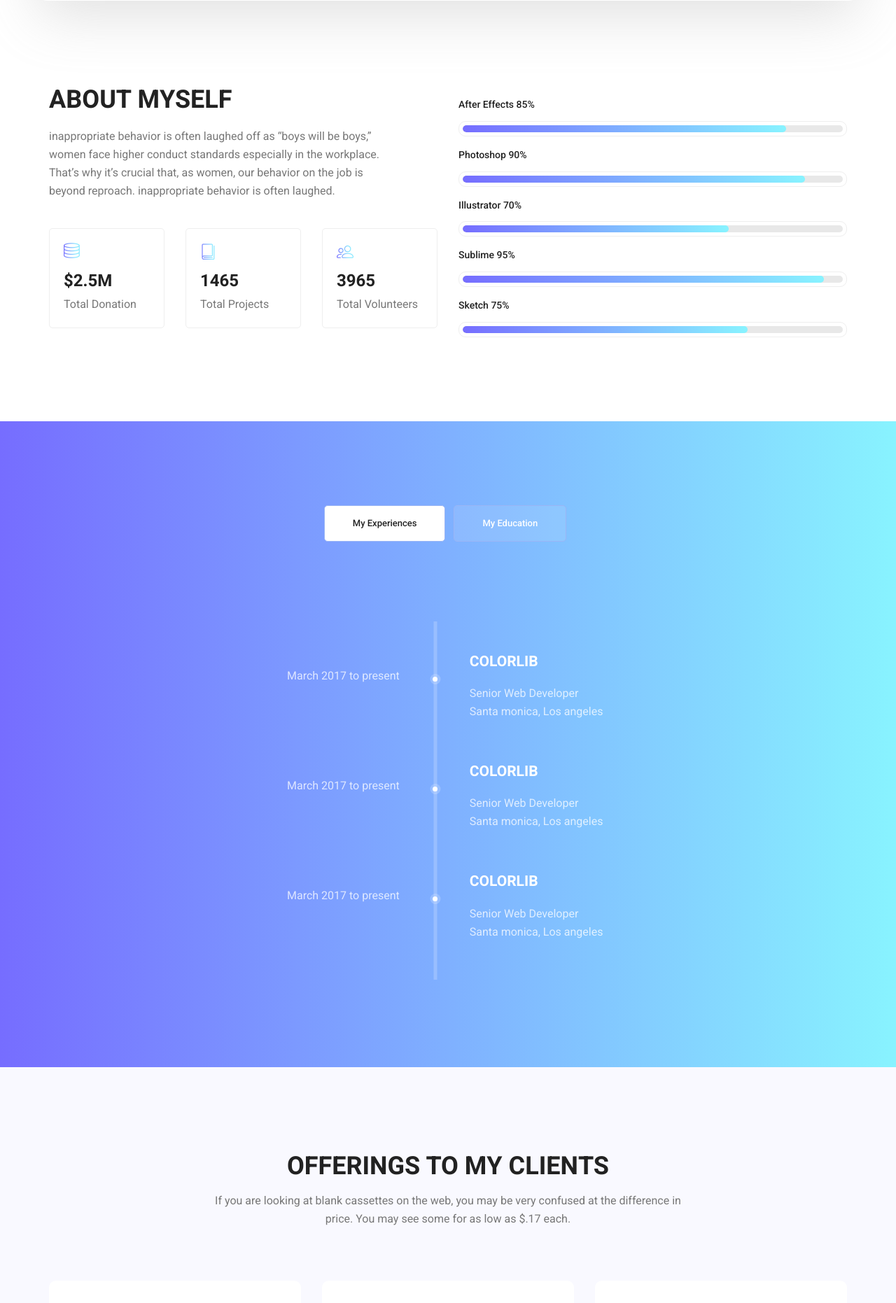
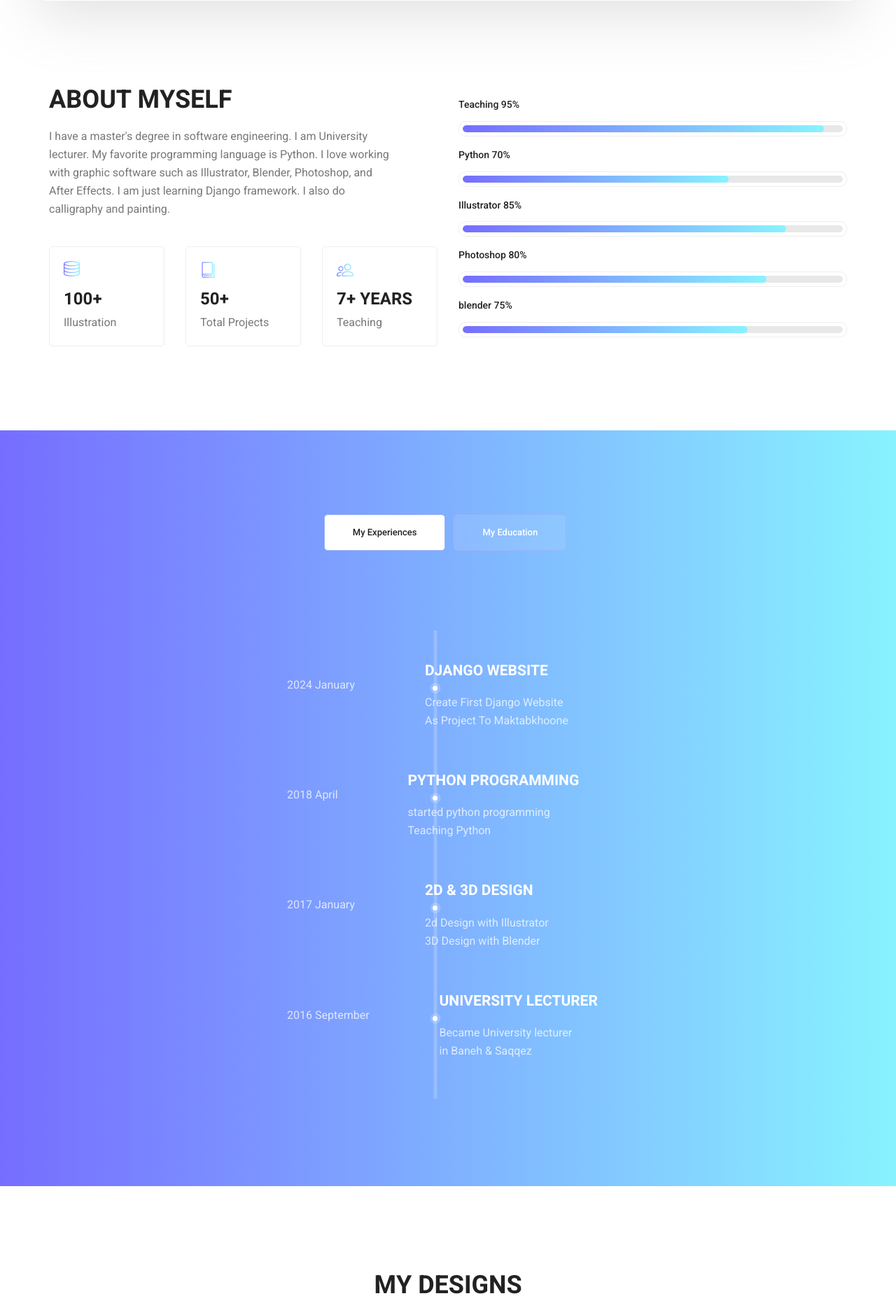
Before and after one commit to asrinvakili/CVwebsite, a Django app: page / in a window 1280 px wide. Shown: the part 959-2821 px from the top of the page at 70% size. Run offline with Django 5.2, Linux system fonts and the light colour scheme; some libraries are stand-ins or nearby versions.

Commit message:
setting up Home

```diff
--- a/templates/index.html
+++ b/templates/index.html
@@ -9,27 +9,27 @@
         			<div class="col-lg-6">
         				<div class="welcome_text">
         					<h4>About Myself</h4>
-        					<p>inappropriate behavior is often laughed off as “boys will be boys,” women face higher conduct standards especially in the workplace. That’s why it’s crucial that, as women, our behavior on the job is beyond reproach. inappropriate behavior is often laughed.</p>
+        					<p>I have a master's degree in software engineering. I am University lecturer. My favorite programming language is Python. I love working with graphic software such as Illustrator, Blender, Photoshop, and After Effects. I am just learning Django framework. I also do calligraphy and painting.</p>
         					<div class="row">
         						<div class="col-md-4">
         							<div class="wel_item">
         								<i class="lnr lnr-database"></i>
-        								<h4>$2.5M</h4>
-        								<p>Total Donation</p>
+        								<h4>100+</h4>
+        								<p>Illustration</p>
         							</div>
         						</div>
         						<div class="col-md-4">
         							<div class="wel_item">
         								<i class="lnr lnr-book"></i>
-        								<h4>1465</h4>
+        								<h4>50+</h4>
         								<p>Total Projects</p>
         							</div>
         						</div>
         						<div class="col-md-4">
         							<div class="wel_item">
         								<i class="lnr lnr-users"></i>
-        								<h4>3965</h4>
-        								<p>Total Volunteers</p>
+        								<h4>7+ Years</h4>
+        								<p>Teaching</p>
         							</div>
         						</div>
         					</div>
@@ -39,7 +39,23 @@
         				<div class="tools_expert">
         					<div class="skill_main">
 								<div class="skill_item">
-									<h4>After Effects <span class="counter">85</span>%</h4>
+									<h4>Teaching <span class="counter">95</span>%</h4>
+									<div class="progress_br">
+										<div class="progress">
+											<div class="progress-bar" role="progressbar" aria-valuenow="95" aria-valuemin="0" aria-valuemax="100"></div>
+										</div>
+									</div>
+								</div>
+								<div class="skill_item">
+									<h4>Python <span class="counter">70</span>%</h4>
+									<div class="progress_br">
+										<div class="progress">
+											<div class="progress-bar" role="progressbar" aria-valuenow="70" aria-valuemin="0" aria-valuemax="100"></div>
+										</div>
+									</div>
+								</div>
+								<div class="skill_item">
+									<h4>Illustrator <span class="counter">85</span>%</h4>
 									<div class="progress_br">
 										<div class="progress">
 											<div class="progress-bar" role="progressbar" aria-valuenow="85" aria-valuemin="0" aria-valuemax="100"></div>
@@ -47,31 +63,15 @@
 									</div>
 								</div>
 								<div class="skill_item">
-									<h4>Photoshop <span class="counter">90</span>%</h4>
+									<h4>Photoshop <span class="counter">80</span>%</h4>
 									<div class="progress_br">
 										<div class="progress">
-											<div class="progress-bar" role="progressbar" aria-valuenow="90" aria-valuemin="0" aria-valuemax="100"></div>
+											<div class="progress-bar" role="progressbar" aria-valuenow="80" aria-valuemin="0" aria-valuemax="100"></div>
 										</div>
 									</div>
 								</div>
 								<div class="skill_item">
-									<h4>Illustrator <span class="counter">70</span>%</h4>
-									<div class="progress_br">
-										<div class="progress">
-											<div class="progress-bar" role="progressbar" aria-valuenow="70" aria-valuemin="0" aria-valuemax="100"></div>
-										</div>
-									</div>
-								</div>
-								<div class="skill_item">
-									<h4>Sublime <span class="counter">95</span>%</h4>
-									<div class="progress_br">
-										<div class="progress">
-											<div class="progress-bar" role="progressbar" aria-valuenow="95" aria-valuemin="0" aria-valuemax="100"></div>
-										</div>
-									</div>
-								</div>
-								<div class="skill_item">
-									<h4>Sketch <span class="counter">75</span>%</h4>
+									<h4>blender <span class="counter">75</span>%</h4>
 									<div class="progress_br">
 										<div class="progress">
 											<div class="progress-bar" role="progressbar" aria-valuenow="75" aria-valuemin="0" aria-valuemax="100"></div>
@@ -95,7 +95,7 @@
 							<a class="nav-link active" id="home-tab" data-toggle="tab" href="#home" role="tab" aria-controls="home" aria-selected="true">My Experiences</a>
 						</li>
 						<li class="nav-item">
-							<a class="nav-link" id="profile-tab" data-toggle="tab" href="#profile" role="tab" aria-controls="profile" aria-selected="false">My Education</a>
+							<a class="nav-link" id="profile-tab" data-toggle="tab" href="#profile" role="tab" aria-controls="about" aria-selected="false">My Education</a>
 						</li>
 					</ul>
 					<div class="tab-content" id="myTabContent">
@@ -105,11 +105,11 @@
 									<span></span>
 									<div class="media">
 										<div class="d-flex">
-											<p>March 2017 to present</p>
+											<p>2024 January</p>
 										</div>
 										<div class="media-body">
-											<h4>Colorlib</h4>
-											<p>Senior Web Developer <br />Santa monica, Los angeles</p>
+											<h4>Django Website</h4>
+											<p>Create First Django Website <br />As Project To Maktabkhoone</p>
 										</div>
 									</div>
 								</li>
@@ -117,11 +117,23 @@
 									<span></span>
 									<div class="media">
 										<div class="d-flex">
-											<p>March 2017 to present</p>
+											<p>2018 April</p>
 										</div>
 										<div class="media-body">
-											<h4>Colorlib</h4>
-											<p>Senior Web Developer <br />Santa monica, Los angeles</p>
+											<h4>python programming</h4>
+											<p>started python programming <br /> Teaching Python</p>
+										</div>
+									</div>
+								</li>
+                                <li>
+									<span></span>
+									<div class="media">
+										<div class="d-flex">
+											<p>2017 January</p>
+										</div>
+										<div class="media-body">
+											<h4>2D & 3D Design</h4>
+											<p>2d Design with Illustrator <br />3D Design with Blender</p>
 										</div>
 									</div>
 								</li>
@@ -129,11 +141,11 @@
 								<span></span>
 									<div class="media">
 										<div class="d-flex">
-											<p>March 2017 to present</p>
+											<p>2016 September</p>
 										</div>
 										<div class="media-body">
-											<h4>Colorlib</h4>
-											<p>Senior Web Developer <br />Santa monica, Los angeles</p>
+											<h4>University Lecturer</h4>
+											<p>Became University lecturer <br />in Baneh & Saqqez</p>
 										</div>
 									</div>
 								</li>
@@ -141,15 +153,15 @@
 						</div>
 						<div class="tab-pane fade" id="profile" role="tabpanel" aria-labelledby="profile-tab">
 							<ul class="list">
-								<li>
+                                <li>
 									<span></span>
 									<div class="media">
 										<div class="d-flex">
-											<p>March 2017 to present</p>
+											<p>2016 July</p>
 										</div>
 										<div class="media-body">
-											<h4>Colorlib</h4>
-											<p>Senior Web Developer <br />Santa monica, Los angeles</p>
+											<h4>Masters Degree</h4>
+											<p>Finished Univbersity <br />Research sciences University</p>
 										</div>
 									</div>
 								</li>
@@ -157,11 +169,23 @@
 									<span></span>
 									<div class="media">
 										<div class="d-flex">
-											<p>March 2017 to present</p>
+											<p>2014 September</p>
 										</div>
 										<div class="media-body">
-											<h4>Colorlib</h4>
-											<p>Senior Web Developer <br />Santa monica, Los angeles</p>
+											<h4>University again</h4>
+											<p>Masters Degree in Software Engineering <br />Research sciences University</p>
+										</div>
+									</div>
+								</li>
+								<li>
+									<span></span>
+									<div class="media">
+										<div class="d-flex">
+											<p>2014 January</p>
+										</div>
+										<div class="media-body">
+											<h4>Bachelor's degree</h4>
+											<p>Finished University <br />Bachelor's degree in Software Engineering</p>
 										</div>
 									</div>
 								</li>
@@ -169,11 +193,11 @@
 								<span></span>
 									<div class="media">
 										<div class="d-flex">
-											<p>March 2017 to present</p>
+											<p>2009 September</p>
 										</div>
 										<div class="media-body">
-											<h4>Colorlib</h4>
-											<p>Senior Web Developer <br />Santa monica, Los angeles</p>
+											<h4>University</h4>
+											<p>Starting to PNU university <br />Software Engineering</p>
 										</div>
 									</div>
 								</li>
@@ -185,55 +209,13 @@
         </section>
         <!--================End My Tabs Area =================-->
 
-        <!--================Feature Area =================-->
-        <section class="feature_area p_120">
-        	<div class="container">
-        		<div class="main_title">
-        			<h2>offerings to my clients</h2>
-        			<p>If you are looking at blank cassettes on the web, you may be very confused at the difference in price. You may see some for as low as $.17 each.</p>
-        		</div>
-        		<div class="feature_inner row">
-        			<div class="col-lg-4 col-md-6">
-        				<div class="feature_item">
-        					<i class="flaticon-city"></i>
-        					<h4>Architecture</h4>
-        					<p>If you are looking at blank cassettes on the web, you may be very confused at the difference in price. You may see some for as low as $17 each.</p>
-        				</div>
-        			</div>
-        			<div class="col-lg-4 col-md-6">
-        				<div class="feature_item">
-        					<i class="flaticon-skyline"></i>
-        					<h4>Interior Design</h4>
-        					<p>If you are looking at blank cassettes on the web, you may be very confused at the difference in price. You may see some for as low as $17 each.</p>
-        				</div>
-        			</div>
-        			<div class="col-lg-4 col-md-6">
-        				<div class="feature_item">
-        					<i class="flaticon-sketch"></i>
-        					<h4>Concept Design</h4>
-        					<p>If you are looking at blank cassettes on the web, you may be very confused at the difference in price. You may see some for as low as $17 each.</p>
-        				</div>
-        			</div>
-        		</div>
-        	</div>
-        </section>
-        <!--================End Feature Area =================-->
 
         <!--================Home Gallery Area =================-->
         <section class="home_gallery_area p_120">
         	<div class="container">
         		<div class="main_title">
-        			<h2>Our Latest Featured Projects</h2>
-        			<p>Who are in extremely love with eco friendly system.</p>
-        		</div>
-        		<div class="isotope_fillter">
-        			<ul class="gallery_filter list">
-						<li class="active" data-filter="*"><a href="#">All</a></li>
-						<li data-filter=".brand"><a href="#">Vector</a></li>
-						<li data-filter=".manipul"><a href="#">Raster</a></li>
-						<li data-filter=".creative"><a href="#">UI/UX</a></li>
-						<li data-filter=".design"><a href="#">Printing</a></li>
-					</ul>
+        			<h2>My Designs</h2>
+        			<p>You can see my 2D and 3D designs.</p>
         		</div>
         	</div>
         	<div class="container">
@@ -241,129 +223,115 @@
         			<div class="col-lg-4 col-md-4 col-sm-6 brand manipul design print">
         				<div class="h_gallery_item">
         					<div class="g_img_item">
-        						<img class="img-fluid" src="{% static 'img/gallery/project-1.jpg' %}" alt="">
-        						<a class="light" href="{% static 'img/gallery/project-1.jpg' %}"><img src="{% static 'img/gallery/icon.png' %}" alt=""></a>
+        						<img class="img-fluid" src="{% static 'img/gallery/1.jpg' %}" alt="">
+        						<a class="light" href="{% static 'img/gallery/1.jpg' %}"><img src="{% static 'img/gallery/icon.png' %}" alt=""></a>
         					</div>
         					<div class="g_item_text">
-        						<h4>3D Helmet Design</h4>
-        						<p>Client Project</p>
+        						<h4>3D Home Design</h4>
+        						<p>Designed with Blender</p>
         					</div>
         				</div>
         			</div>
         			<div class="col-lg-4 col-md-4 col-sm-6 brand manipul creative">
         				<div class="h_gallery_item">
         					<div class="g_img_item">
-        						<img class="img-fluid" src="{% static 'img/gallery/project-2.jpg' %}" alt="">
-        						<a class="light" href="{% static 'img/gallery/project-2.jpg' %}"><img src="{% static 'img/gallery/icon.png' %}" alt=""></a>
+        						<img class="img-fluid" src="{% static 'img/gallery/2.jpg' %}" alt="">
+        						<a class="light" href="{% static 'img/gallery/2.jpg' %}"><img src="{% static 'img/gallery/icon.png' %}" alt=""></a>
         					</div>
         					<div class="g_item_text">
-        						<h4>2D Vinyl Design</h4>
-        						<p>Client Project</p>
+        						<h4>3D Emojy Design</h4>
+        						<p>Designed with Blender</p>
         					</div>
         				</div>
         			</div>
         			<div class="col-lg-4 col-md-4 col-sm-6 manipul creative design print">
         				<div class="h_gallery_item">
         					<div class="g_img_item">
-        						<img class="img-fluid" src="{% static 'img/gallery/project-3.jpg' %}" alt="">
-        						<a class="light" href="{% static 'img/gallery/project-3.jpg' %}"><img src="{% static 'img/gallery/icon.png' %}" alt=""></a>
+        						<img class="img-fluid" src="{% static 'img/gallery/3.jpg' %}" alt="">
+        						<a class="light" href="{% static 'img/gallery/3.jpg' %}"><img src="{% static 'img/gallery/icon.png' %}" alt=""></a>
         					</div>
         					<div class="g_item_text">
-        						<h4>Creative Poster Design</h4>
-        						<p>Client Project</p>
+        						<h4>3D Room Design</h4>
+        						<p>Designed with Blender</p>
         					</div>
         				</div>
         			</div>
         			<div class="col-lg-4 col-md-4 col-sm-6 brand creative print">
         				<div class="h_gallery_item">
         					<div class="g_img_item">
-        						<img class="img-fluid" src="{% static 'img/gallery/project-4.jpg' %}" alt="">
-        						<a class="light" href="{% static 'img/gallery/project-4.jpg' %}"><img src="{% static 'img/gallery/icon.png' %}" alt=""></a>
+        						<img class="img-fluid" src="{% static 'img/gallery/4.jpg' %}" alt="">
+        						<a class="light" href="{% static 'img/gallery/4.jpg' %}"><img src="{% static 'img/gallery/icon.png' %}" alt=""></a>
         					</div>
         					<div class="g_item_text">
-        						<h4>Embosed Logo Design</h4>
-        						<p>Client Project</p>
+        						<h4>2D Character Design</h4>
+        						<p>Designed with Illustrator</p>
         					</div>
         				</div>
         			</div>
         			<div class="col-lg-4 col-md-4 col-sm-6 brand manipul design">
         				<div class="h_gallery_item">
         					<div class="g_img_item">
-        						<img class="img-fluid" src="{% static 'img/gallery/project-5.jpg' %}" alt="">
-        						<a class="light" href="{% static 'img/gallery/project-5.jpg' %}"><img src="{% static 'img/gallery/icon.png' %}" alt=""></a>
+        						<img class="img-fluid" src="{% static 'img/gallery/5.jpg' %}" alt="">
+        						<a class="light" href="{% static 'img/gallery/5.jpg' %}"><img src="{% static 'img/gallery/icon.png' %}" alt=""></a>
         					</div>
         					<div class="g_item_text">
-        						<h4>3D Disposable Bottle</h4>
-        						<p>Client Project</p>
+        						<h4>2D Theme Design</h4>
+        						<p>Designed with Illustrator</p>
         					</div>
         				</div>
         			</div>
         			<div class="col-lg-4 col-md-4 col-sm-6 brand creative">
         				<div class="h_gallery_item">
         					<div class="g_img_item">
-        						<img class="img-fluid" src="{% static 'img/gallery/project-6.jpg' %}" alt="">
-        						<a class="light" href="{% static 'img/gallery/project-6.jpg' %}"><img src="{% static 'img/gallery/icon.png' %}" alt=""></a>
+        						<img class="img-fluid" src="{% static 'img/gallery/6.jpg' %}" alt="">
+        						<a class="light" href="{% static 'img/gallery/6.jpg' %}"><img src="{% static 'img/gallery/icon.png' %}" alt=""></a>
         					</div>
         					<div class="g_item_text">
-        						<h4>3D Logo Design</h4>
-        						<p>Client Project</p>
+        						<h4>2D Character Design</h4>
+        						<p>Designed with Illustrator</p>
         					</div>
         				</div>
         			</div>
         		</div>
-        		<div class="more_btn">
-        			<a class="main_btn" href="#">Load More Items</a>
-        		</div>
+
         	</div>
         </section>
         <!--================End Home Gallery Area =================-->
 
-        <!--================Testimonials Area =================-->
+        <!--================In the near future Area =================-->
         <section class="testimonials_area p_120">
         	<div class="container">
         		<div class="main_title">
-        			<h2>Testimonials</h2>
-        			<p>If you are looking at blank cassettes on the web, you may be very confused at the difference in price. You may see some for as low as $.17 each.</p>
+        			<h2>In the near future</h2>
+        			<p>I am currently taking a series of specialized courses. My plans for the future are as follows.</p>
         		</div>
         		<div class="testi_inner">
 					<div class="testi_slider owl-carousel">
 						<div class="item">
 							<div class="testi_item">
-								<p>As conscious traveling Paup ers we must always be oncerned about our dear Mother Earth. If you think about it, you travel across her face</p>
-								<h4>Fanny Spencer</h4>
-								<a href="#"><i class="fa fa-star"></i></a>
-								<a href="#"><i class="fa fa-star"></i></a>
-								<a href="#"><i class="fa fa-star"></i></a>
-								<a href="#"><i class="fa fa-star"></i></a>
-								<a href="#"><i class="fa fa-star-half-o"></i></a>
+								<p>I plan to create a website that will extract information about all currencies from all the sites related to the introduction of digital currencies. According to the fundamental and technical information, introduce digital currencies with high potential for investment.</p>
+								<h4>Finding digital currencies</h4>
+
 							</div>
 						</div>
 						<div class="item">
 							<div class="testi_item">
-								<p>As conscious traveling Paup ers we must always be oncerned about our dear Mother Earth. If you think about it, you travel across her face</p>
-								<h4>Fanny Spencer</h4>
-								<a href="#"><i class="fa fa-star"></i></a>
-								<a href="#"><i class="fa fa-star"></i></a>
-								<a href="#"><i class="fa fa-star"></i></a>
-								<a href="#"><i class="fa fa-star"></i></a>
-								<a href="#"><i class="fa fa-star-half-o"></i></a>
+								<p>By taking various Python courses, I plan to become a professional Python programmer. For this reason, I have attended advanced Python courses and practice 8 hours a day.</p>
+								<h4>Become a Senior Python Developer</h4>
+
 							</div>
 						</div>
 						<div class="item">
 							<div class="testi_item">
-								<p>As conscious traveling Paup ers we must always be oncerned about our dear Mother Earth. If you think about it, you travel across her face</p>
-								<h4>Fanny Spencer</h4>
-								<a href="#"><i class="fa fa-star"></i></a>
-								<a href="#"><i class="fa fa-star"></i></a>
-								<a href="#"><i class="fa fa-star"></i></a>
-								<a href="#"><i class="fa fa-star"></i></a>
-								<a href="#"><i class="fa fa-star-half-o"></i></a>
+								<p>AOne of my favorite dead topics is machine learning. Machine learning is a subset of artificial intelligence. I am trying to become a machine learning programmer.</p>
+								<h4>Machin Learning</h4>
+
 							</div>
 						</div>
 					</div>
         		</div>
         	</div>
         </section>
-        <!--================End Testimonials Area =================-->
+        <!--================End In the near future Area =================-->
 
 {% endblock %}
```
Also changed, not shown: statics/img/gallery/1.jpg (added), statics/img/gallery/2.jpg (added), statics/img/gallery/3.jpg (added), statics/img/gallery/4.jpg (added), statics/img/gallery/5.jpg (added), statics/img/gallery/6.jpg (added), statics/img/gallery/project-1.jpg (deleted), statics/img/gallery/project-2.jpg (deleted), statics/img/gallery/project-3.jpg (deleted), statics/img/gallery/project-4.jpg (deleted), statics/img/gallery/project-5.jpg (deleted), statics/img/gallery/project-6.jpg (deleted).
